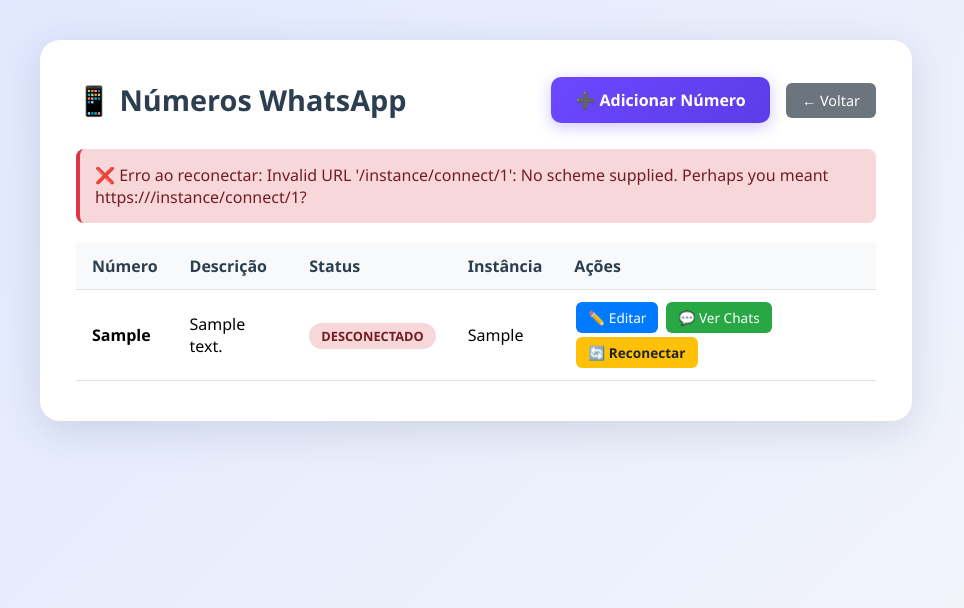
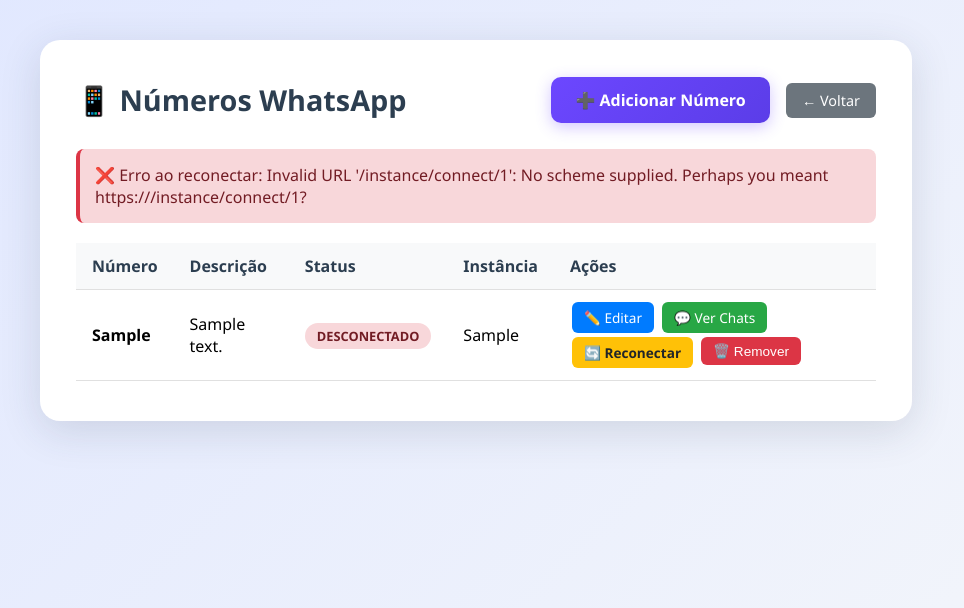
Before and after one commit to viniciusxv27/enviomkt, a Flask app: page /numeros/reconectar/1 in a window 1280 px wide. Shown: the top 608 px of the page, without its empty margins (164-1128 px from the left). Run offline with Flask 3, Linux system fonts and the light colour scheme; tables that the repository leaves empty or names only in its code hold one stand-in row (values such as "Sample post").

Commit message:
add remove function

```diff
--- a/app.py
+++ b/app.py
@@ -257,6 +257,26 @@ def update_whatsapp_number_description(numero_id, new_description, link_planilha
         return True
     except Error as e:
         print(f"Erro ao atualizar descrição: {e}")
+        return False
+    finally:
+        if connection.is_connected():
+            cursor.close()
+            connection.close()
+
+def delete_whatsapp_number(numero_id):
+    """Remove um número do WhatsApp do banco de dados"""
+    connection = get_db_connection()
+    if not connection:
+        return False
+
+    try:
+        cursor = connection.cursor()
+        query = "DELETE FROM numeros WHERE id = %s"
+        cursor.execute(query, (numero_id,))
+        connection.commit()
+        return cursor.rowcount > 0  # Retorna True se algum registro foi deletado
+    except Error as e:
+        print(f"Erro ao remover número: {e}")
         return False
     finally:
         if connection.is_connected():
@@ -570,6 +590,28 @@ def editar_numero(numero_id):
             cursor.close()
             connection.close()
 
+@app.route('/numeros/remover/<int:numero_id>', methods=['POST'])
+def remover_numero(numero_id):
+    """Remove um número do WhatsApp"""
+    if not logado:
+        return redirect(url_for('login'))
+
+    try:
+        if delete_whatsapp_number(numero_id):
+            return redirect(url_for('numeros'))
+        else:
+            # Se não conseguiu remover, volta para a lista com erro
+            numbers = get_whatsapp_numbers()
+            return render_template('numeros.html',
+                                 numbers=numbers,
+                                 error='Erro ao remover o número. Verifique se ele existe.')
+    except Exception as e:
+        print(f"Erro ao remover número: {e}")
+        numbers = get_whatsapp_numbers()
+        return render_template('numeros.html',
+                             numbers=numbers,
+                             error=f'Erro ao remover número: {str(e)}')
+
 @app.route('/chats/<string:instancia>')
 def visualizar_chats(instancia):
     """Visualiza todos os chats de uma instância"""
--- a/templates/numeros.html
+++ b/templates/numeros.html
@@ -135,6 +135,15 @@
         .btn-reconnect:hover {
             background-color: #e0a800;
         }
+        .btn-delete {
+            background-color: #dc3545;
+            color: white;
+            border: none;
+            cursor: pointer;
+        }
+        .btn-delete:hover {
+            background-color: #c82333;
+        }
         .actions-cell {
             white-space: nowrap;
             min-width: 200px;
@@ -201,6 +210,11 @@
                                 🔄 Reconectar
                             </a>
                             {% endif %}
+                            <form method="POST" action="/numeros/remover/{{ number.id }}" style="display: inline;" onsubmit="return confirm('⚠️ Tem certeza que deseja remover este número?\n\n{{ number.numero }} - {{ number.descricao }}\n\nEsta ação não pode ser desfeita!')">
+                                <button type="submit" class="btn-sm btn-delete">
+                                    🗑️ Remover
+                                </button>
+                            </form>
                         </div>
                     </td>
                 </tr>
```
